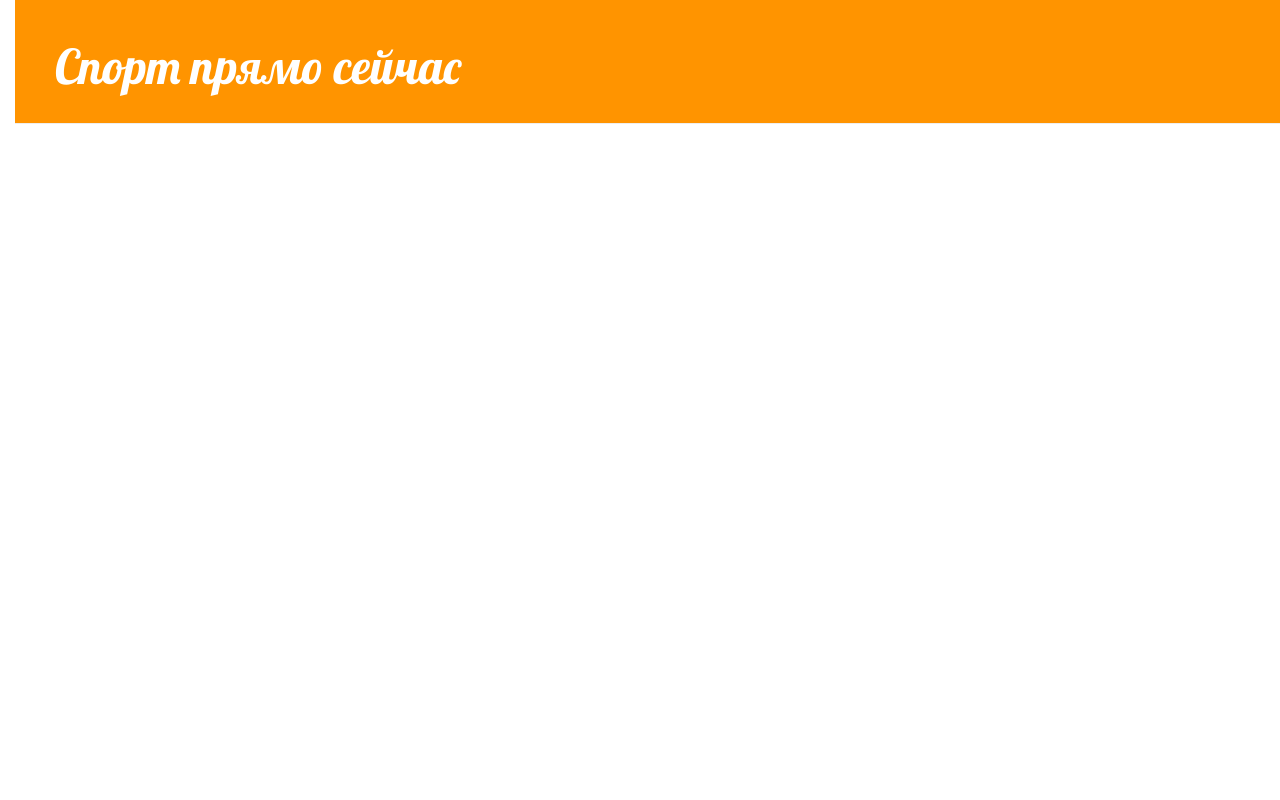
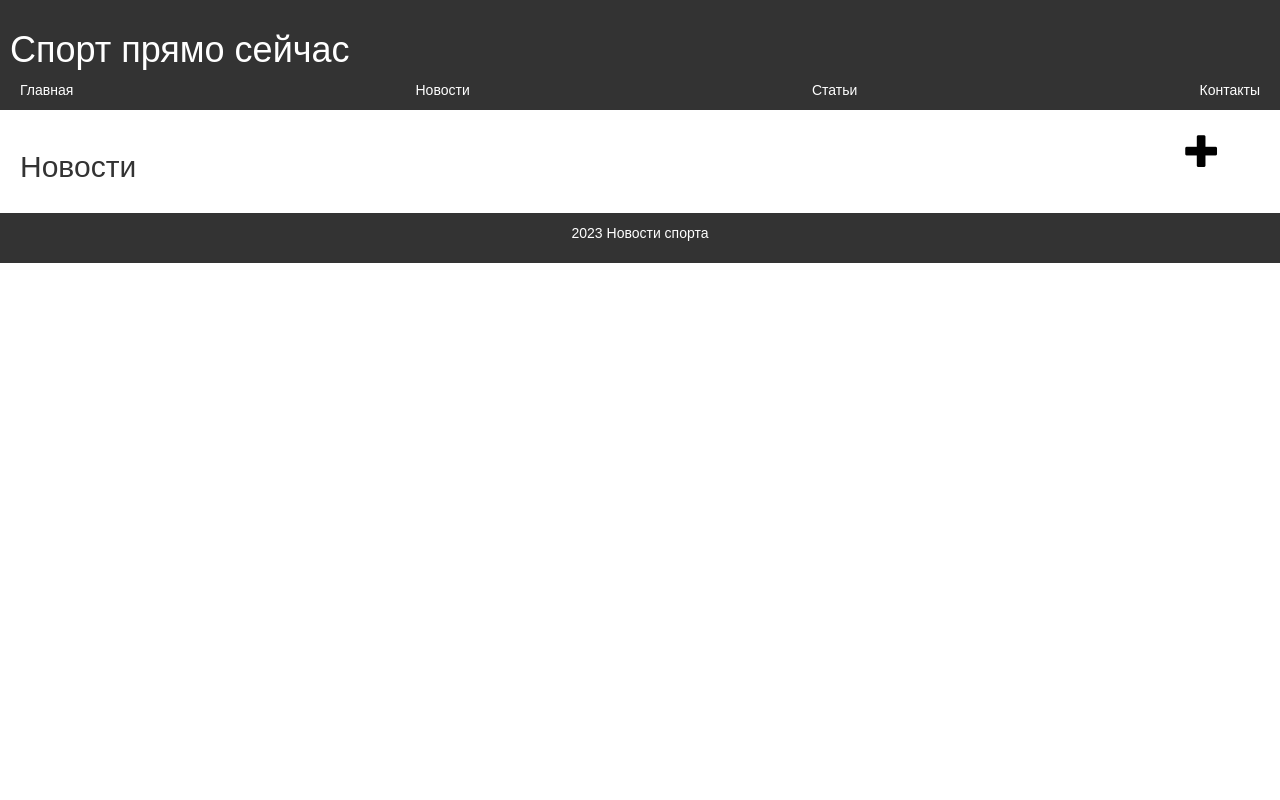
Before and after one commit to Legend7132/my-first-blog, a Django app: page / in a window 1280 px wide. Run offline with Django 3.2, Linux system fonts and the light colour scheme; data that the repository does not hold is empty; some libraries are stand-ins or nearby versions.

Commit message:
Modified templates for the developed style

```diff
--- a/blog/static/css/blog.css
+++ b/blog/static/css/blog.css
@@ -1,16 +1,73 @@
 body {
-    padding-left: 15px;
+    margin: 0;
+    padding: 0;
+    font-family: Arial, sans-serif;
 }
 
-h1 a {
-    color: #FCA205;
-    font-family: 'Lobster';
+header {
+    background-color: #333;
+    color: #fff;
+    padding: 10px;
 }
 
+header a {
+    color: #fff;
+}
+
+h3 a {
+    color: #000;
+}
+
+nav ul {
+    list-style: none;
+    margin: 0;
+    padding: 0;
+    display: flex;
+    justify-content: space-between;
+}
+
+nav li {
+    padding: 0 10px;
+}
+
+nav a {
+    color: #fff;
+    text-decoration: none;
+}
+
+main {
+    margin: 20px;
+    display: flex;
+}
+
+section {
+    flex: 3;
+    margin-right: 20px;
+}
+
+article {
+    background-color: #f5f5f5;
+    padding: 10px;
+    margin-bottom: 20px;
+}
+
+footer {
+    background-color: #333;
+    color: #fff;
+    padding: 10px;
+    text-align: center;
+}
+
+.author {
+    color: #999;
+    font-size: 0.8em;
+}
+
+
 .page-header {
-    background-color: #ff9400;
-    margin-top: 0;
-    padding: 20px 20px 20px 40px;
+    background-color: #333;
+    color: #fff;
+    padding: 10px;
 }
 
 .page-header h1, .page-header h1 a, .page-header h1 a:visited, .page-header h1 a:active {
@@ -21,10 +78,6 @@ h1 a {
 
 .content {
     margin-left: 40px;
-}
-
-h1, h2, h3, h4 {
-    font-family: 'Lobster', cursive;
 }
 
 .date {
@@ -40,7 +93,7 @@ h1, h2, h3, h4 {
 }
 
 .top-menu, .top-menu:hover, .top-menu:visited {
-    color: #ffffff;
+    color: #000;
     float: right;
     font-size: 26pt;
     margin-right: 20px;
@@ -50,6 +103,6 @@ h1, h2, h3, h4 {
     margin-bottom: 70px;
 }
 
-.post h1 a, .post h1 a:visited {
+.post h3 a, .post h3 a:visited {
     color: #000000;
 }
--- a/blog/templates/blog/base.html
+++ b/blog/templates/blog/base.html
@@ -1,26 +1,35 @@
 {% load static %}
+<!DOCTYPE html>
 <html>
     <head>
-        <title>Django Girls blog</title>
+        <meta charset="UTF-8">
+        <title>Спортивный сайт</title>
         <link rel="stylesheet" href="//maxcdn.bootstrapcdn.com/bootstrap/3.2.0/css/bootstrap.min.css">
         <link rel="stylesheet" href="//maxcdn.bootstrapcdn.com/bootstrap/3.2.0/css/bootstrap-theme.min.css">
-        <link href="https://fonts.googleapis.com/css?family=Lobster&subset=latin,cyrillic" rel="stylesheet" type="text/css">
         <link rel="stylesheet" href="{% static 'css/blog.css' %}">
     </head>
     <body>
-        <div class="page-header">
-            {% if user.is_authenticated %}
+        <header>
+            <h1><a href="/">Спорт прямо сейчас</a></h1>
+            <nav>
+                <ul>
+                    <li><a href="#">Главная</a></li>
+                    <li><a href="#">Новости</a></li>
+                    <li><a href="#">Статьи</a></li>
+                    <li><a href="#">Контакты</a></li>
+                </ul>
+            </nav>
+        </header>
+        <main>
+            <section>
                 <a href="{% url 'post_new' %}" class="top-menu"><span class="glyphicon glyphicon-plus"></span></a>
-            {% endif %}
-            <h1><a href="/">Спорт прямо сейчас</a></h1>
-        </div>
-        <div class="content container">
-            <div class="row">
-                <div class="col-md-8">
+                <h2>Новости</h2>
                 {% block content %}
                 {% endblock %}
-                </div>
-            </div>
-        </div>
+            </section>
+        </main>
+        <footer>
+            <p>2023 Новости спорта</p>
+        </footer>
     </body>
 </html>
--- a/blog/templates/blog/post_edit.html
+++ b/blog/templates/blog/post_edit.html
@@ -1,9 +1,9 @@
 {% extends 'blog/base.html' %}
 
 {% block content %}
-    <h1>New post</h1>
+    <h3>Новый пост</h3>
     <form method="POST" class="post-form">{% csrf_token %}
         {{ form.as_p }}
-        <button type="submit" class="save btn btn-default">Save</button>
+        <button type="submit" class="save btn btn-default">Сохранить</button>
     </form>
 {% endblock %}
--- a/blog/templates/blog/post_list.html
+++ b/blog/templates/blog/post_list.html
@@ -2,12 +2,13 @@
 
 {% block content %}
     {% for post in posts %}
-        <div class="post">
+        <article>
+            <h3><a href="{% url 'post_detail' pk=post.pk %}">{{ post.title }}</a></h3>
+            <p>{{ post.text|linebreaksbr }}</p>
+            <p class="author">{{ post.author }}</p>
             <div class="date">
                 {{ post.published_date }}
             </div>
-            <h1><a href="{% url 'post_detail' pk=post.pk %}">{{ post.title }}</a></h1>
-            <p>{{ post.text|linebreaksbr }}</p>
-        </div>
+        </article>
     {% endfor %}
 {% endblock %}
```
Also changed, not shown: blog/templates/blog/post_detail.html (+6 -7 lines).
